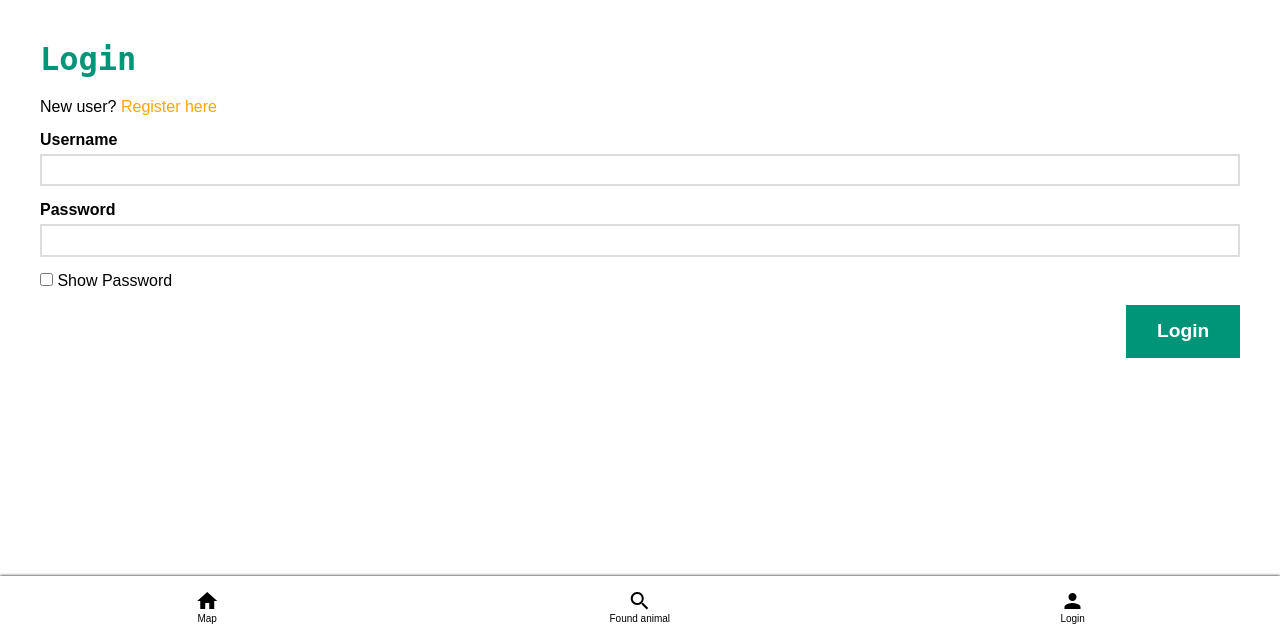
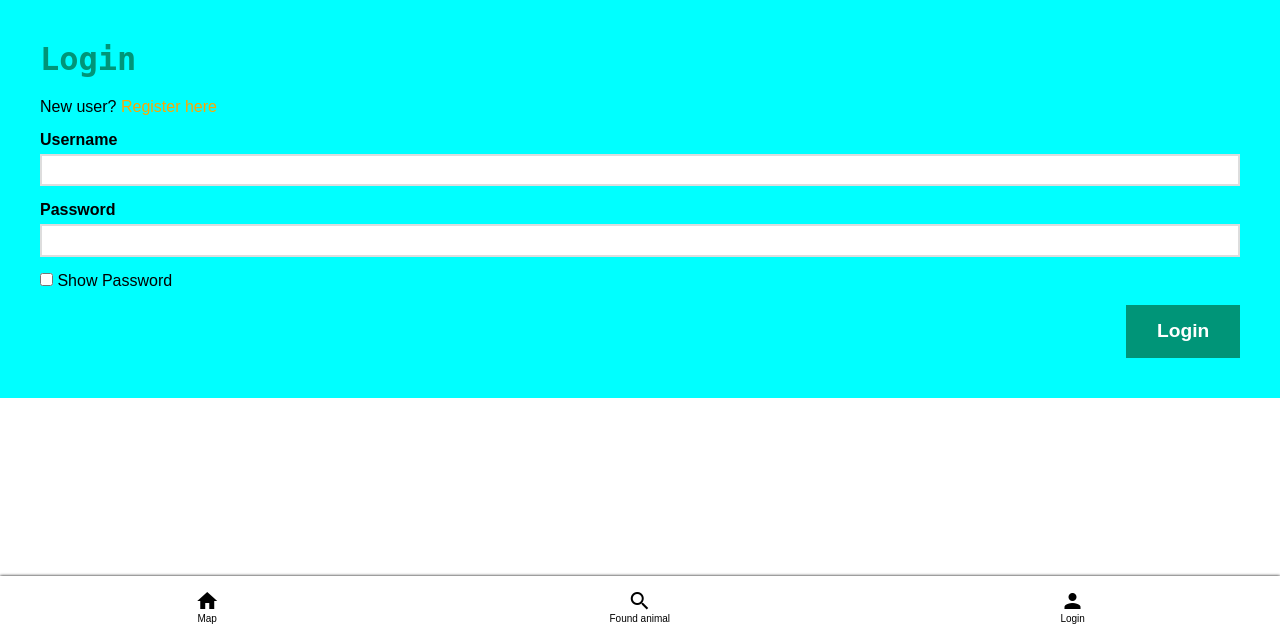
Before and after one commit to MarinosPapadakis/RooForABuddy, a Flask app: page /login in a window 1280 px wide. Shown: the part 169-800 px from the top of the page. Run offline with Flask 2, Linux system fonts and the light colour scheme.

Commit message:
test color

```diff
--- a/static/style.css
+++ b/static/style.css
@@ -201,7 +201,9 @@
   font: .9rem 'Fira Sans', sans-serif;
 
 }
-
+.background-image {
+    background-color: cyan;
+}
 .fa {
   font-size: 20px;
   color: #7a797e;
```
